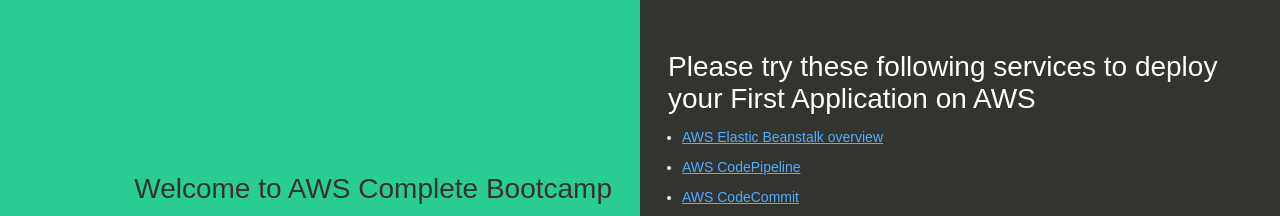
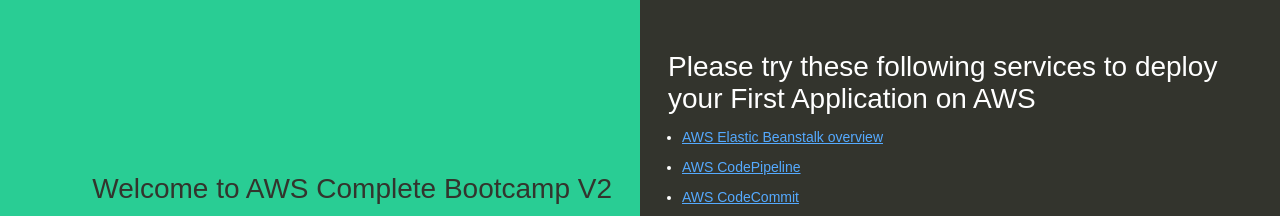
Before and after one commit to tungpv614/codepipeline-demo, a website: page index.html in a window 1280 px wide. Shown: the top 216 px of the page. Drawn offline with Linux system fonts and the light colour scheme.

Commit message:
Update index.html

```diff
--- a/index.html
+++ b/index.html
@@ -74,7 +74,7 @@
   </head>
   <body>
     <div class="textColumn">
-      <h1>Welcome to AWS Complete Bootcamp</h1>
+      <h1>Welcome to AWS Complete Bootcamp V2</h1>
       <p>Let's get started to deploy your first application on AWS with AWS Elastic Beanstalk Application and AWS CodePipeline</p>
     </div>
     <div class="linksColumn">
```
